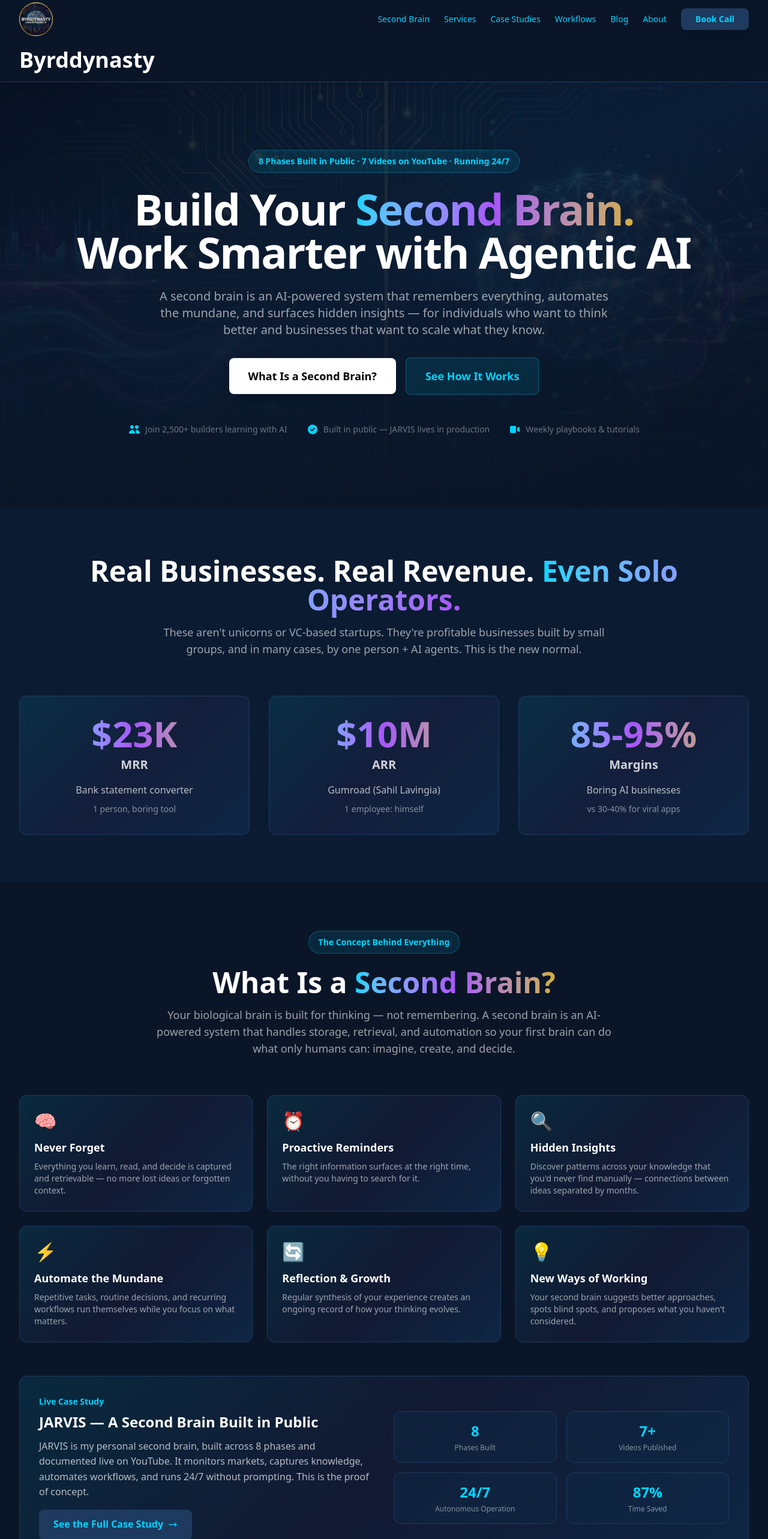
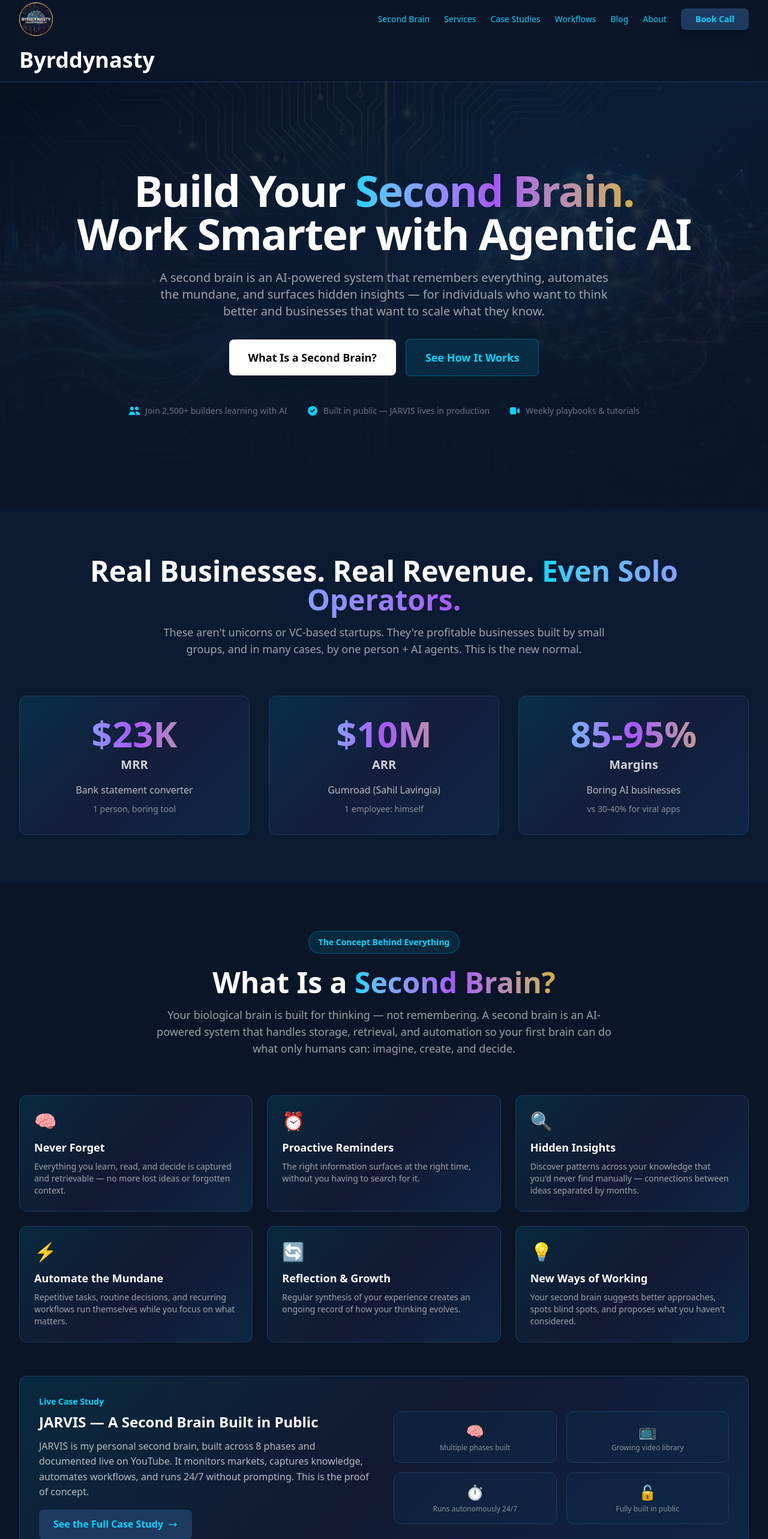
Before and after one commit to byrdter/byrddynasty-web, a Next.js app: page / in a window 1280 px wide. Shown: the top 2566 px of the page at 60% size. Built offline with nearby package versions, Linux system fonts and the light colour scheme.

Commit message:
Remove stale phase/video counts from hero and JARVIS proof strip
Replace specific numbers with evergreen qualitative descriptions that
stay accurate as the project continues to grow.

Co-Authored-By: Claude Sonnet 4.6 <noreply@anthropic.com>

```diff
--- a/src/components/home/HeroSection.tsx
+++ b/src/components/home/HeroSection.tsx
@@ -16,10 +16,6 @@ export default function HeroSection() {
       <div className="absolute inset-0 bg-gradient-to-b from-transparent via-background/50 to-background" />
 
       <div className="relative max-w-5xl mx-auto text-center">
-        <div className="inline-block bg-primary/10 border border-primary/30 text-primary text-sm font-semibold px-4 py-2 rounded-full mb-6">
-          8 Phases Built in Public · 7 Videos on YouTube · Running 24/7
-        </div>
-
         <h1 className="text-4xl sm:text-5xl md:text-6xl lg:text-7xl font-bold tracking-tight mb-6">
           Build Your{' '}
           <span className="bg-gradient-to-r from-primary via-accent to-secondary bg-clip-text text-transparent">
--- a/src/components/home/SecondBrainSection.tsx
+++ b/src/components/home/SecondBrainSection.tsx
@@ -90,14 +90,14 @@ export default function SecondBrainSection() {
             </div>
             <div className="grid grid-cols-2 gap-4">
               {[
-                { number: '8', label: 'Phases Built' },
-                { number: '7+', label: 'Videos Published' },
-                { number: '24/7', label: 'Autonomous Operation' },
-                { number: '87%', label: 'Time Saved' },
+                { icon: '🧠', label: 'Multiple phases built' },
+                { icon: '📺', label: 'Growing video library' },
+                { icon: '⏱️', label: 'Runs autonomously 24/7' },
+                { icon: '🔓', label: 'Fully built in public' },
               ].map((stat) => (
                 <div key={stat.label} className="bg-card/50 border border-card-border rounded-xl p-4 text-center">
-                  <div className="text-2xl font-extrabold text-primary">{stat.number}</div>
-                  <div className="text-xs text-foreground/50 mt-1">{stat.label}</div>
+                  <div className="text-2xl mb-1">{stat.icon}</div>
+                  <div className="text-xs text-foreground/50">{stat.label}</div>
                 </div>
               ))}
             </div>
```
